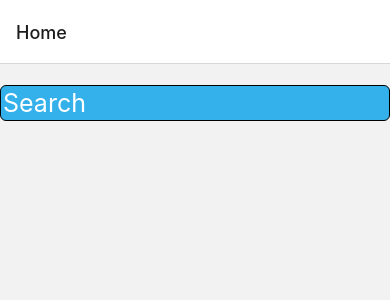
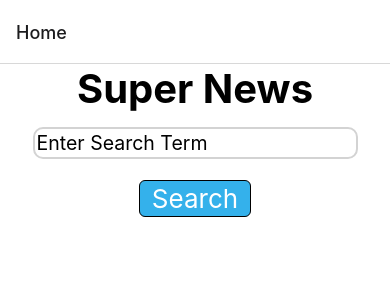
Before and after one commit to Tjtorin/SuperNews, a React Native app: screen /Home in a window 390 px wide. Shown: the top 300 px of the page. Built offline with nearby package versions, Linux system fonts and the light colour scheme.

Commit message:
Search button now sends input too results page

```diff
--- a/App.js
+++ b/App.js
@@ -3,9 +3,8 @@ import { StyleSheet, Text, View } from 'react-native';
 import {NavigationContainer} from '@react-navigation/native';
 import {createNativeStackNavigator} from '@react-navigation/native-stack';
 
-import Title from './components/Title';
-import SearchInput from './components/SearchInput';
-import SearchButton from './components/SearchButton';
+import HomePage from './components/HomePage';
+import ResultsPage from './components/ResultsPage';
 
 const Stack = createNativeStackNavigator();
 
@@ -15,11 +14,11 @@ export default function App() {
       <Stack.Navigator>
         <Stack.Screen
           name="Home"
-          component={SearchButton}
+          component={HomePage}
         />
         <Stack.Screen
-          name="Test"
-          component={SearchInput}
+          name="Results"
+          component={ResultsPage}
         />
       </Stack.Navigator>
     </NavigationContainer>
--- /dev/null
+++ b/components/HomePage.js
@@ -0,0 +1,23 @@
+import * as React from 'react';
+import { TextInput, View, StyleSheet, Text, Dimensions } from 'react-native';
+
+import SearchButton from './SearchButton';
+import SearchInput from './SearchInput';
+import Title from './Title';
+
+export default function HomePage() {
+  return (
+    <View style={styles.container}>
+      <Title title="Super News" />
+      <SearchInput />
+    </View>
+  );
+}
+
+const styles = StyleSheet.create({
+    container: {
+        flex: 1,
+        backgroundColor: '#fff',
+        alignItems: 'center',
+    },
+});
--- /dev/null
+++ b/components/ResultsPage.js
@@ -0,0 +1,23 @@
+import * as React from 'react';
+import { TextInput, View, StyleSheet, Text, Dimensions } from 'react-native';
+
+import SearchButton from './SearchButton';
+import SearchInput from './SearchInput';
+import Title from './Title';
+
+export default function ResultsPage({route, navigation}) {
+    return (
+        <View style={styles.container}>
+        <Title title="Super News" />
+        <Text>{route.params.searchTerm}</Text>
+        </View>
+    );
+}
+
+const styles = StyleSheet.create({
+    container: {
+        flex: 1,
+        backgroundColor: '#fff',
+        alignItems: 'center',
+    },
+});
--- a/components/SearchButton.js
+++ b/components/SearchButton.js
@@ -1,17 +1,18 @@
 import * as React from 'react';
 import { Pressable, View, StyleSheet, Text, Dimensions } from 'react-native';
+import { useNavigation } from '@react-navigation/native';
 
 let deviceHeight = Dimensions.get('window').height;
 let deviceWidth = Dimensions.get('window').width;
 
-export default class SearchButton extends React.Component {
-    render(){
+export default function SearchButton({searchTerm}) {
+  const navigation = useNavigation();
+
   return (
       <View>
         <Pressable
           onPress={() => {
-                    console.log("Navigating to next page");
-                    this.props.navigation.navigate("Test");
+              navigation.navigate("Results", {searchTerm: searchTerm});
           }}
 
           style={({pressed}) => [
@@ -26,18 +27,19 @@ export default class SearchButton extends React.Component {
       </View>
   );
 }
-}
 
 const styles = StyleSheet.create({
   button: {
     borderRadius: 6,
     borderWidth: 1,
     padding: 2,
-    marginTop: deviceHeight / 40
+    marginTop: deviceHeight / 40,
+    width: deviceWidth / 3.5
   },
 
   buttonText: {
-    fontSize: 25,
-    color: 'white'
+    fontSize: deviceWidth / 15,
+    color: 'white',
+    textAlign: 'center'
   }
 });
--- a/components/SearchInput.js
+++ b/components/SearchInput.js
@@ -1,5 +1,6 @@
 import * as React from 'react';
 import { TextInput, View, StyleSheet, Text, Dimensions } from 'react-native';
+import SearchButton from './SearchButton';
 
 let deviceHeight = Dimensions.get('window').height;
 let deviceWidth = Dimensions.get('window').width;
@@ -8,20 +9,26 @@ export default function SearchInput() {
   const [text, onChangeText] = React.useState("");
 
   return (
-    <View>
+    <View style={styles.container}>
       <TextInput
         style={styles.input}
         onChangeText={onChangeText}
         value={text}
         placeholder="Enter Search Term"
       />
+
+      <SearchButton searchTerm={text}/>
     </View>
   );
 }
 
 const styles = StyleSheet.create({
+  container: {
+    alignItems: 'center',
+  },
+
   input: {
-    fontSize: 20,
+    fontSize: deviceWidth / 20,
     textAlign: 'left',
     borderWidth: 2,
     borderColor: 'lightgrey',
@@ -29,5 +36,5 @@ const styles = StyleSheet.create({
     padding: 2,
     width: deviceWidth / 1.2,
     marginTop: deviceHeight / 60
-  }
+  },
 });
```
Lines whose indentation alone changed are shown as unchanged.
